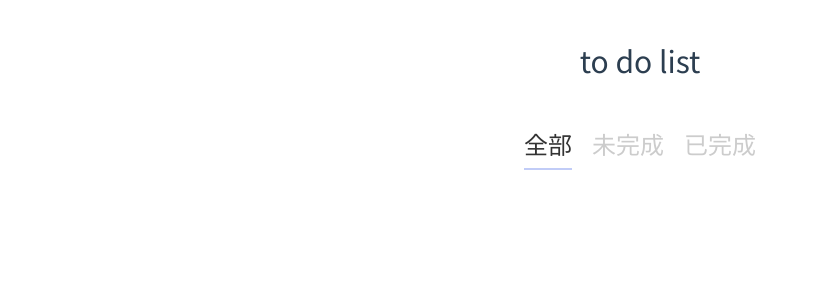
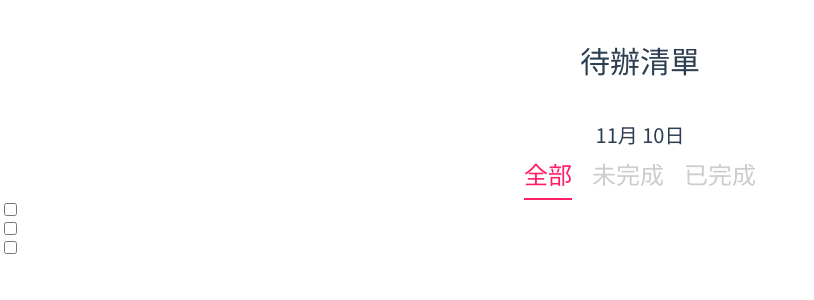
Before and after one commit to connectshark/vue3-todoList, a Vue app: page /home/all in a window 1280 px wide. Shown: the top 300 px of the page, without its empty margins (0-814 px from the left). Built offline with nearby package versions, Linux system fonts and the light colour scheme.

Commit message:
製作list item

```diff
--- a/src/assets/scss/base.scss
+++ b/src/assets/scss/base.scss
@@ -1 +1,2 @@
-$main: #C1CCF7;
+$main: #FF1D64;
+$sub: #FEDCE6;
--- a/src/components/listItem.vue
+++ b/src/components/listItem.vue
@@ -1,10 +1,12 @@
 <template>
-
+  <li>
+    <input type="checkbox">
+  </li>
 </template>
 
 <script>
 export default {
-
+  props: ['complete', 'content']
 }
 </script>
 
--- a/src/components/nav.vue
+++ b/src/components/nav.vue
@@ -53,7 +53,7 @@ export default {
       transition: border-bottom .5s, color .5s;
     }
     .link-active{
-      color: #333;
+      color: $main;
       border-bottom: 2px solid $main;
     }
   }
--- a/src/components/title.vue
+++ b/src/components/title.vue
@@ -1,22 +1,35 @@
 <template>
   <header class="header">
-    <h1>to do list</h1>
+    <h1>待辦清單</h1>
+    <p>{{month}}月 {{day}}日</p>
   </header>
 </template>
 
 <script>
 export default {
-
+  setup () {
+    const time = new Date()
+    const month = time.getMonth() + 1
+    const day = time.getDate()
+    return {
+      month,
+      day
+    }
+  }
 }
 </script>
 
 <style lang="scss" scoped>
 .header{
   width: 100%;
+  text-align: center;
   h1{
-    text-align: center;
     line-height: 4;
     font-size: 30px;
   }
+  p{
+    font-size: 20px;
+    line-height: 1.5;
+  }
 }
 </style>
--- a/src/views/home.vue
+++ b/src/views/home.vue
@@ -1,13 +1,22 @@
 <template>
   <main>
-    <ul></ul>
+    <ul>
+      <ListItem v-for="(todo, index) in toDos"
+      :key="index"
+      :content="todo.content"
+      :complete="todo.complete"/>
+    </ul>
   </main>
 </template>
 
 <script>
+import ListItem from '../components/listItem'
 import { useStore } from 'vuex'
 export default {
   props: ['state'],
+  components: {
+    ListItem
+  },
   setup () {
     const store = useStore()
     const toDos = store.state.toDos
```
